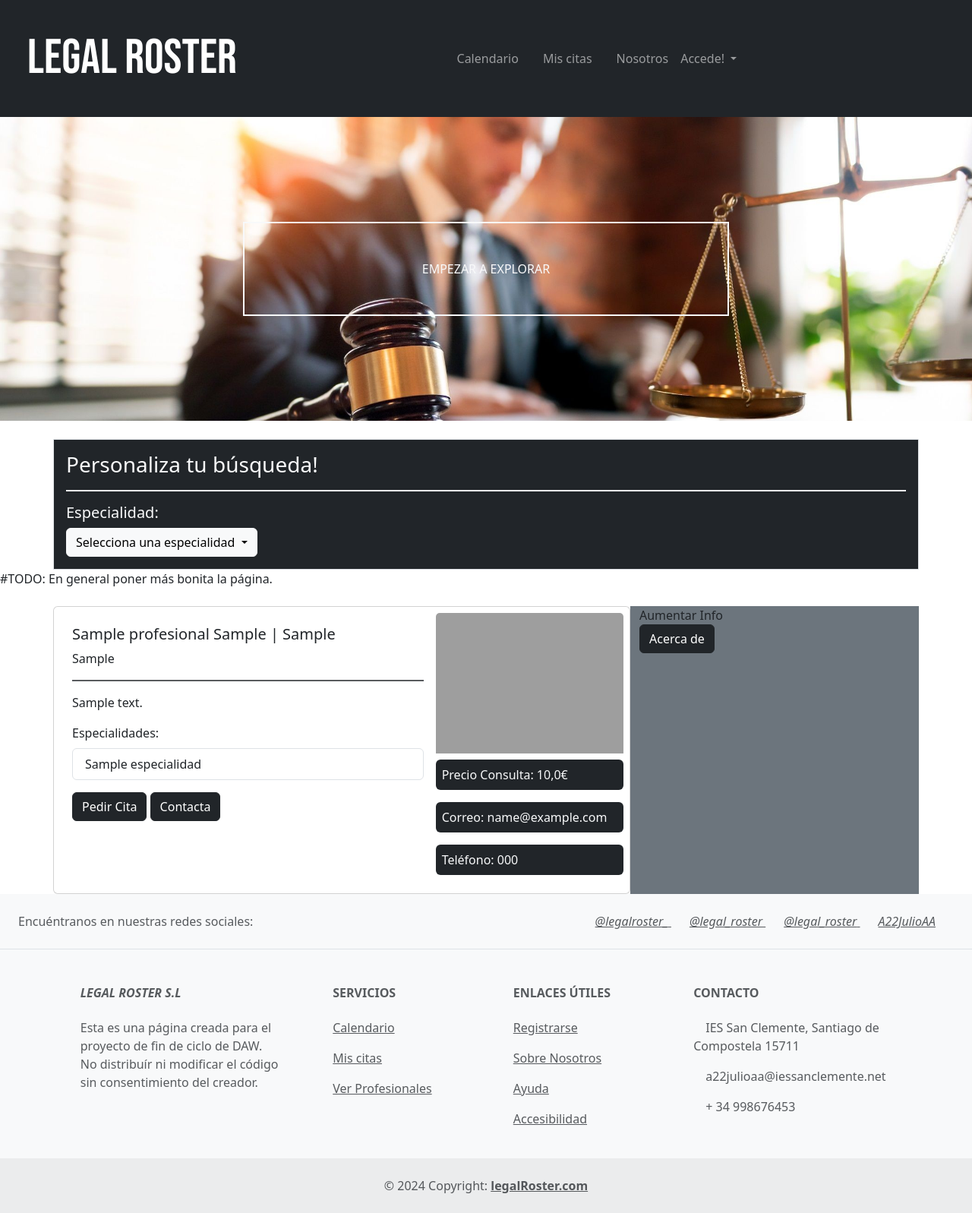
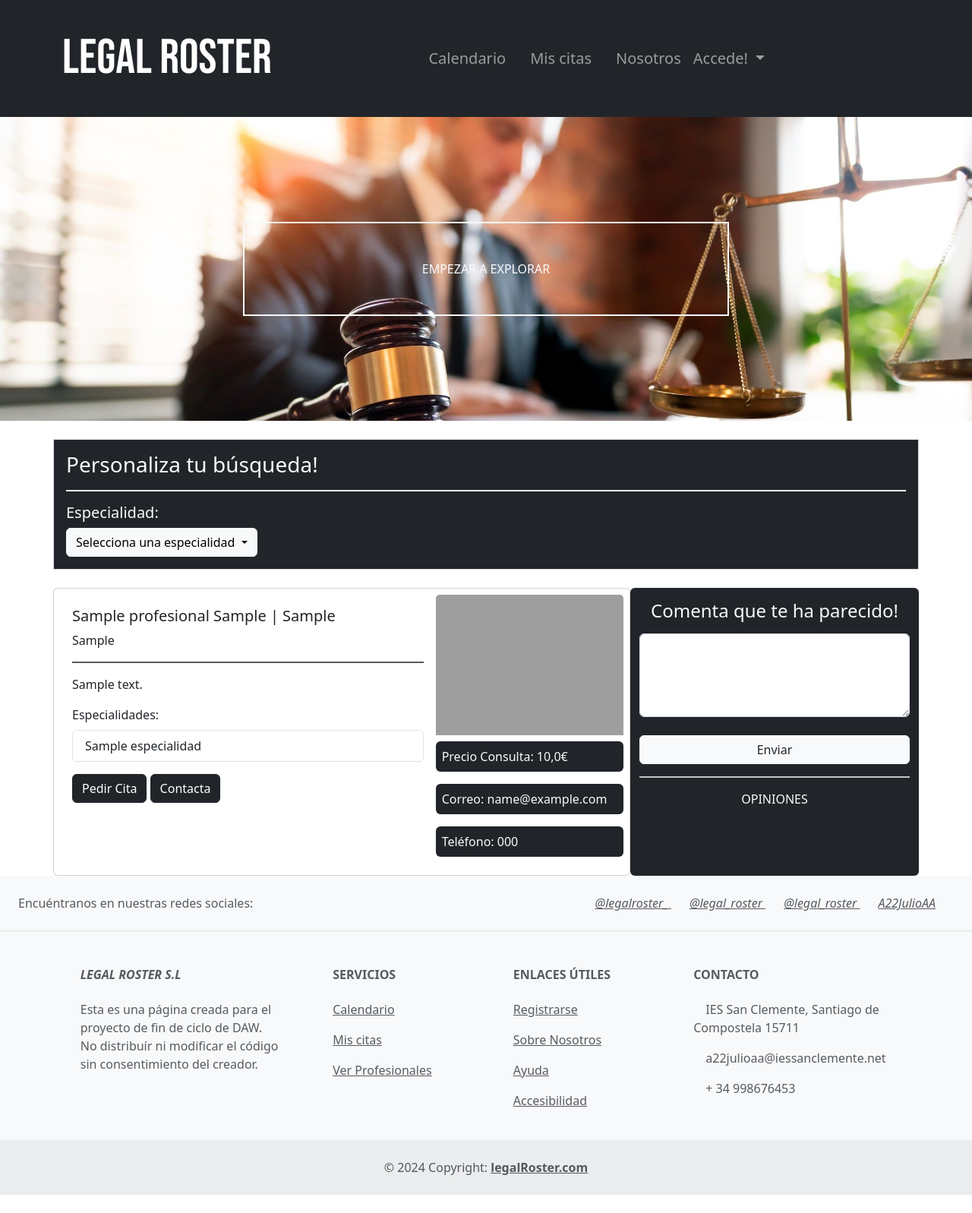
Before and after one commit to A22JulioAA/legal_code, a Django app: page / in a window 1280 px wide. Shown: the whole page at 76% size. After the commit the page ends 1573 px from the top, so only its background shows below. Run offline with Django 5.2, Linux system fonts and the light colour scheme; tables that the repository leaves empty hold one stand-in row (values such as "Sample post"); some libraries are stand-ins or nearby versions; grey boxes are pictures that could not be loaded.

Commit message:
chore: Update homepage CSS and form attributes

```diff
--- a/core/forms.py
+++ b/core/forms.py
@@ -26,7 +26,8 @@ class RegistroForm(UserCreationForm):
         }
         widgets = {
             'password1': forms.PasswordInput(),
-            'fecha_nacimiento': forms.DateInput(attrs={'type': 'date'})
+            'fecha_nacimiento': forms.DateInput(attrs={'type': 'date'}),
+            'email': forms.EmailInput(attrs={'placeholder': 'correo@ejemplo.es', 'autocomplete': 'off'})
         }
 
     def __init__(self, *args, **kwargs):
--- a/core/templates/core/base.html
+++ b/core/templates/core/base.html
@@ -49,7 +49,7 @@ registros, ver base-login
         <!-- MENÚ DE NAVEGACIÓN -->
 
         <nav class="navbar navbar-expand-lg bg-dark navbar-dark text-light p-4">
-            <div class="container-fluid">
+            <div class="container">
                 <a class="navbar-brand fuente-personalizada" href="/"><i class="fa-solid fa-landmark"></i> LEGAL
                     ROSTER</a>
                 <button class="navbar-toggler" type="button" data-bs-toggle="collapse"
@@ -57,7 +57,7 @@ registros, ver base-login
                     aria-label="Toggle navigation">
                     <span class="navbar-toggler-icon"></span>
                 </button>
-                <div class="collapse navbar-collapse" id="navbarNavAltMarkup">
+                <div class="collapse navbar-collapse fs-5" id="navbarNavAltMarkup">
                     <div class="navbar-nav mx-auto">
                         <a class="nav-link me-3" href="{% url 'calendario' %}"><i class="fa-regular fa-calendar"></i>
                             Calendario</a>
--- a/core/templates/core/homepage.html
+++ b/core/templates/core/homepage.html
@@ -103,7 +103,7 @@ Homepage {% endblock %} {% block css %}
 </section>
 {% else %}
 
-#TODO: En general poner más bonita la página.
+<!-- TODO: En general poner más bonita la página. -->
 <!-- Lista de los profesionales(en un principio aleatorios, sin filtros) -->
 <section class='seccion-profesionales container mt-3' id="seccion-profesionales">
   {% for profesional in lista_profesionales %}
@@ -153,9 +153,33 @@ Homepage {% endblock %} {% block css %}
         </div>
       </div>
     </div>
-    <div class="d-none d-lg-block col-lg-4 bg-secondary">
-      Aumentar Info<br>
-      <a href="https://www.github.com" target="_blank" class="btn btn-dark">Acerca de</a><br>
+    <div class="d-none d-lg-block col-lg-4 bg-dark rounded text-light">
+      <div class="row">
+        <h4 class="col-12 text-center mt-3 mb-3">Comenta que te ha parecido!</h4><br>
+      </div>
+      <div class="row">
+        <form method="post">
+          {% csrf_token %}
+          <textarea name="opinion" id="opinion" rows="4" class="form-control"></textarea>
+          <div class="star-rating mt-2">
+            <i class="fas fa-star" data-value="1"></i>
+            <i class="fas fa-star" data-value="2"></i>
+            <i class="fas fa-star" data-value="3"></i>
+            <i class="fas fa-star" data-value="4"></i>
+            <i class="fas fa-star" data-value="5"></i>
+          </div>
+          <input type="hidden" name="rating" id="rating" value="0">
+          <input type="submit" class="btn btn-light text-dark mt-3" style="width: 100%;" value="Enviar">
+        </form>
+      </div>
+      <hr class="border border-light border-1 opacity-75">
+      <div class="row">
+        <span class="col-12 text-center">OPINIONES</span><br>
+      </div>
+      <div class="row">
+
+      </div>
+      <!-- <a href=" https://www.github.com" target="_blank" class="btn btn-dark">Acerca de</a><br> -->
     </div>
   </div>
   {% endfor %}
--- a/core/urls.py
+++ b/core/urls.py
@@ -18,5 +18,6 @@ urlpatterns = [
     path('sobre-nosotros/', views.sobre_nosotros, name='sobre-nosotros'),
     path('calendario/', views.calendario, name='calendario'),
     path('solicitudes/', views.solicitudes, name='solicitudes'),
-    path('obtener-citas/', views.obtener_citas, name='obtener_citas')
+    path('obtener-citas/', views.obtener_citas, name='obtener_citas'),
+    path('anular-cita/<int:id_cita>/', views.anular_cita, name='anular_cita'),
 ]
--- a/core/views.py
+++ b/core/views.py
@@ -6,6 +6,7 @@ from .forms import RegistroForm
 from .models import Profesional, Especialidad
 from citas.models import Cita
 from django.http import JsonResponse
+from django.contrib import messages
 
 """
     Cada función define una vista de la web que luego se le pasarán al archivo urls.py
@@ -157,3 +158,14 @@ def obtener_citas(request):
     citas = list(Cita.objects.filter(cliente_id=request.user.id).values())
 
     return JsonResponse(citas, safe=False)
+
+@login_required
+def anular_cita(request, id_cita):
+    if request.method == 'POST':
+        cita = Cita.objects.get(id=id_cita)
+        cita.delete()
+        messages.success(request, 'Tu cita se ha anulado con éxito.')
+        return redirect('homepage')
+    else:
+        messages.error(request, 'No se ha podido anular tu cita.')
+        return redirect('homepage')
--- a/static/css/homepage.css
+++ b/static/css/homepage.css
@@ -23,3 +23,20 @@ h1 {
   max-height: 200px;
   overflow-y: auto;
 }
+
+.star-rating {
+    display: flex;
+    direction: row;
+    justify-content: center;
+}
+
+.star-rating i {
+    font-size: 2rem;
+    color: #ccc;
+    cursor: pointer;
+}
+
+.star-rating i.selected,
+.star-rating i.hovered {
+    color: #ffcc00;
+}
--- a/users/templates/profile.html
+++ b/users/templates/profile.html
@@ -29,7 +29,7 @@ Perfil
                 <strong>Email: </strong>{{user.email}}<br>
                 <strong>Teléfono: </strong>{{user.telefono|default:'-'}}<br>
 
-                <button type=" submit" class="btn btn-danger" data-bs-toggle="modal"
+                <button type="submit" class="btn btn-danger" data-bs-toggle="modal"
                     data-bs-target="#modalConfirmacion">Eliminar Perfil</button>
 
             </div>
```
Also changed, not shown: citas/templates/citas_principal.html (+18 -6 lines), core/templates/core/base-login.html (+6 -3 lines), core/templates/registration/login.html (+12 -8 lines), core/templates/registration/register.html (+8 -6 lines), static/js/script.js (+47 -0 lines), static/img/imagenCitas.png (added), static/img/imagenCitas.svg (added), static/img/imagenCitas2.svg (added), static/img/perfil/weekday-corporate-employees-celebrating-successful-teamwork1.png (added), 1 other file.
